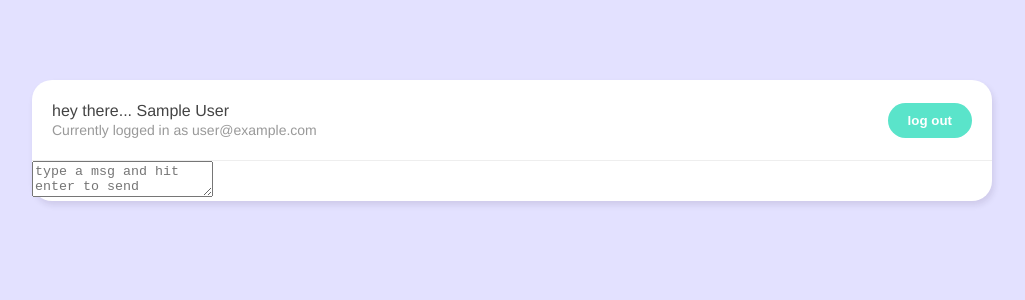
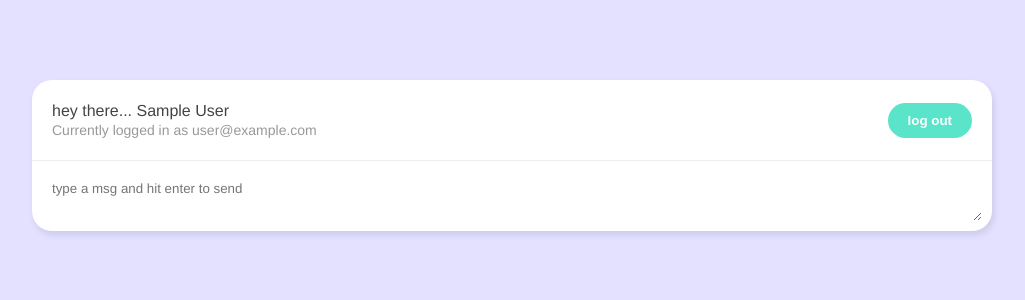
Before and after one commit to mikeqiu2011/live-chat, a Vue app: page /chatroom in a window 1280 px wide. Shown: the top 300 px of the page, without its empty margins (128-1153 px from the left). Built offline with nearby package versions, Linux system fonts and the light colour scheme; no server answers; sample sign-in values are in the browser's storage.

Commit message:
adding css to chat textarea

```diff
--- a/src/components/NewChatForm.vue
+++ b/src/components/NewChatForm.vue
@@ -37,5 +37,19 @@ export default {
 };
 </script>
 
-<style>
+<style scoped>
+form {
+  margin: 10px;
+}
+textarea {
+  width: 100%;
+  max-width: 100%;
+  margin-bottom: 6px;
+  padding: 10px;
+  box-sizing: border-box;
+  border: 0;
+  border-radius: 20px;
+  font-family: inherit;
+  outline: none;
+}
 </style>
```
